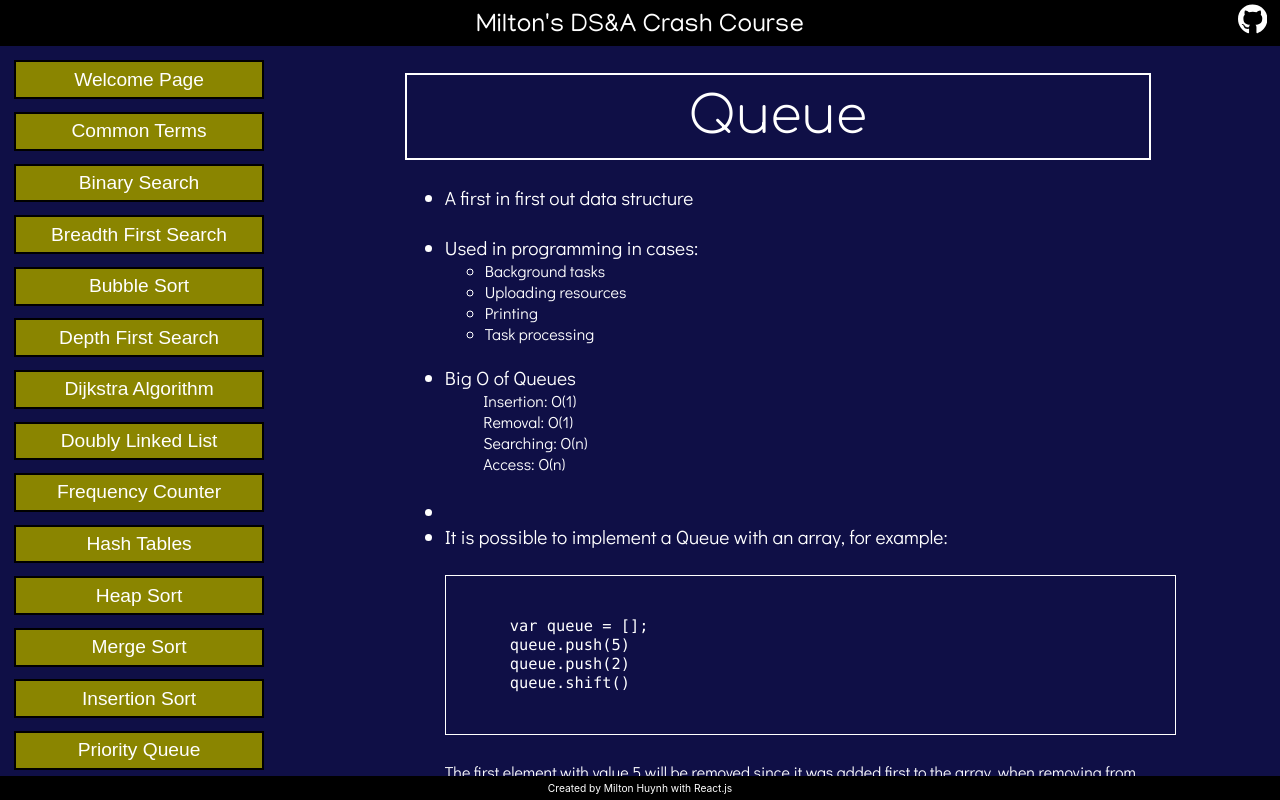
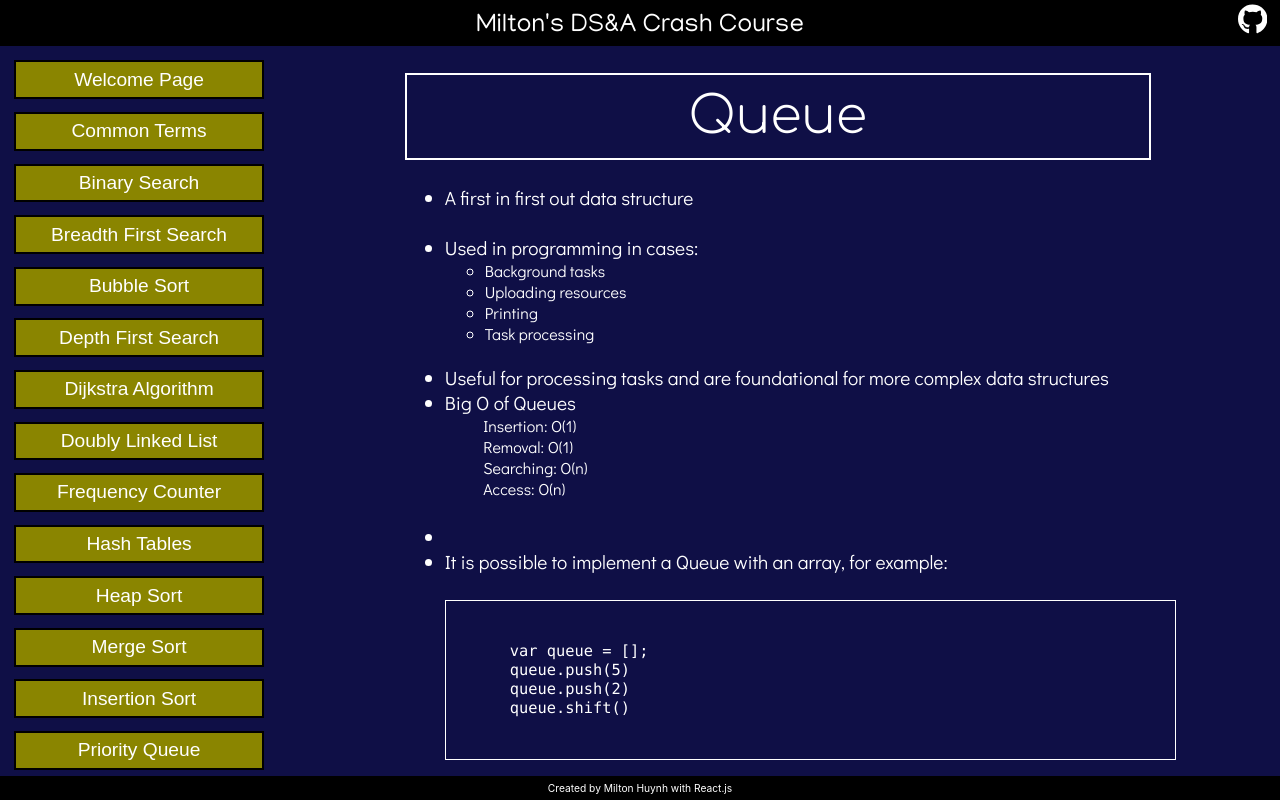
Before and after one commit to miltonhuynh/DSA-guide, a React (Create React App) app in the folder app/: page /DSA-guide/Queue in a window 1280 px wide. Built offline with nearby package versions, Linux system fonts and the light colour scheme; a web font is replaced by a local one.

Commit message:
Added line on Queues

```diff
--- a/app/src/Concepts/Queue.js
+++ b/app/src/Concepts/Queue.js
@@ -25,6 +25,7 @@ queue.shift()`
 									</ul>
 								</div>
 							</li>
+							<li>Useful for processing tasks and are foundational for more complex data structures</li>
 							<li>
               Big O of Queues
               <div class="indent-extra font-sm">
```
